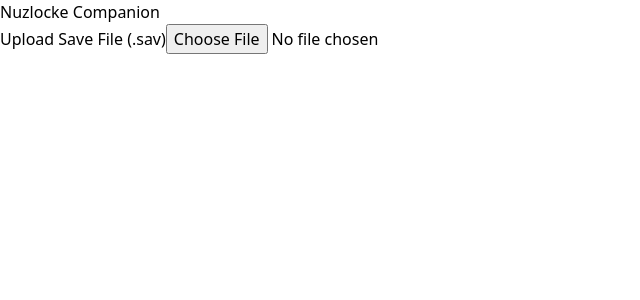
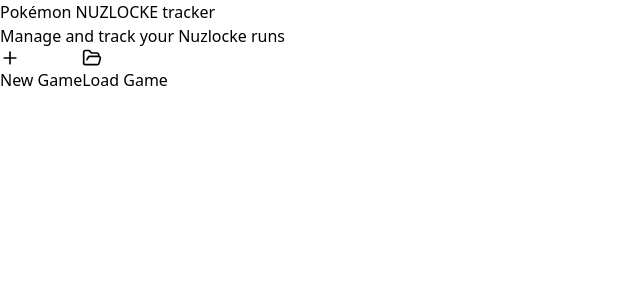
Before and after one commit to julian4596/nuzlocke-companion, a React (Vite) app: page / in a window 1280 px wide. Shown: the top 300 px of the page, without its empty margins (0-640 px from the left). Built offline with nearby package versions, Linux system fonts and the light colour scheme.

Commit message:
feat: integrate new start and load game screens into app routing

```diff
--- a/src/App.tsx
+++ b/src/App.tsx
@@ -1,11 +1,13 @@
-import { useState } from 'react';
-import SaveLoader from '@/components/SaveLoader';
+import { useState, useEffect } from 'react';
 import { SaveManager } from '@/lib/SaveManager';
-import { Pokemon } from '@/lib/types';
+import { Pokemon, SavedRun } from '@/lib/types';
+import { getRuns, saveRun } from '@/lib/db';
 import PokemonCard from '@/components/PokemonCard';
 import Sidebar from '@/components/Sidebar';
 import BoxView from '@/components/BoxView';
 import TrainersView, { Trainer, TrainerCapGroup } from '@/components/TrainersView';
+import StartScreen from '@/components/StartScreen';
+import LoadGameScreen from '@/components/LoadGameScreen';
 import trainersDataRaw from '@/data/trainers.json';
 
 const trainersData = trainersDataRaw as Record<string, (TrainerCapGroup | Trainer)[]>;
@@ -15,36 +17,57 @@
   const [boxes, setBoxes] = useState<Pokemon[][]>([]);
   const [error, setError] = useState<string | null>(null);
   const [currentView, setCurrentView] = useState<string>('party');
-  const [saveLoaded, setSaveLoaded] = useState<boolean>(false);
+
   const [currentGame, setCurrentGame] = useState<string | null>(null);
 
-  const handleFileLoad = (buffer: ArrayBuffer) => {
+  // New state for routing
+  const [topView, setTopView] = useState<'start' | 'load' | 'app'>('start');
+  const [runs, setRuns] = useState<SavedRun[]>([]);
+  const [mostRecentRun, setMostRecentRun] = useState<SavedRun | null>(null);
+
+  // Load runs on mount
+  useEffect(() => {
+    const fetchRuns = async () => {
+      const savedRuns = await getRuns();
+      setRuns(savedRuns);
+      if (savedRuns.length > 0) {
+        const sorted = [...savedRuns].sort((a, b) => b.lastPlayed - a.lastPlayed);
+        setMostRecentRun(sorted[0]);
+      } else {
+        setMostRecentRun(null);
+      }
+    };
+    fetchRuns();
+  }, [topView]); // Re-fetch when view changes back to start/load
+
+  const handleLoadRun = async (run: SavedRun) => {
     try {
-      const parser = SaveManager.getParser(buffer);
-      const parsedData = parser.parse(buffer);
+      const parser = SaveManager.getParser(run.saveBuffer);
+      const parsedData = parser.parse(run.saveBuffer);
       setCurrentGame(parsedData.gameVersion);
 
-      const parsedTeam = parser.parseTeam(buffer);
-      const parsedBoxes = parser.parseBoxes(buffer);
+      const parsedTeam = parser.parseTeam(run.saveBuffer);
+      const parsedBoxes = parser.parseBoxes(run.saveBuffer);
 
       if (parsedTeam.length === 0) {
-        setError(`No valid team data found in this ${parsedData.gameVersion} save file. The file may be empty or from an unsupported game.`);
-        setTeam([]);
-        setBoxes([]);
-        setSaveLoaded(false);
-        setCurrentGame(null);
-      } else {
-        setTeam(parsedTeam);
-        setBoxes(parsedBoxes);
-        setError(null);
-        setSaveLoaded(true);
-        setCurrentView('party');
+        setError(`No valid team data found. The file may be empty or from an unsupported game.`);
+        return;
       }
+
+      setTeam(parsedTeam);
+      setBoxes(parsedBoxes);
+      setError(null);
+
+      // Update last played
+      run.lastPlayed = Date.now();
+      await saveRun(run);
+
+      setCurrentView('party');
+      setTopView('app');
     } catch (e: any) {
       setError(e.message);
       setTeam([]);
       setBoxes([]);
-      setSaveLoaded(false);
       setCurrentGame(null);
     }
   };
@@ -90,13 +113,25 @@
     return null;
   };
 
-  if (!saveLoaded) {
+  if (topView === 'start') {
     return (
-      <div className="min-h-screen bg-gray-900 text-white p-8">
-        <h1 className="text-3xl font-bold mb-8">Nuzlocke Companion</h1>
-        <SaveLoader onFileLoad={handleFileLoad} />
-        {error && <div className="text-red-500 mt-4">{error}</div>}
+      <div className="min-h-screen bg-gray-900 text-white">
+        <StartScreen
+          mostRecentRun={mostRecentRun}
+          onContinue={() => mostRecentRun && handleLoadRun(mostRecentRun)}
+          onLoadGameClick={() => setTopView('load')}
+        />
+        {error && <div className="absolute top-4 right-4 bg-red-900 text-red-100 px-4 py-2 rounded shadow-lg">{error}</div>}
       </div>
+    );
+  }
+
+  if (topView === 'load') {
+    return (
+      <LoadGameScreen
+        onBack={() => setTopView('start')}
+        onLoadRun={(run) => handleLoadRun(run)}
+      />
     );
   }
 
```
